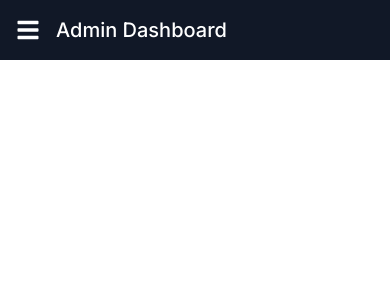
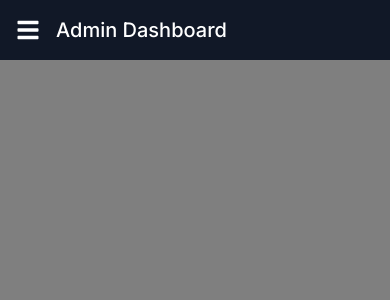
Before and after one commit to Tasheen2002/E-Commerce-MERN, a React (Vite) app in the folder frontend/: page /admin in a window 390 px wide. Both pictures are taken after a click on the button 28 px from the left and 30 px from the top of the page. Shown: the top 300 px of the page. Built offline with nearby package versions, Linux system fonts and the light colour scheme; a web font is replaced by a local one.

Commit message:
created overlay for mobile side bar

```diff
--- a/frontend/src/components/Admin/AdminLayout.jsx
+++ b/frontend/src/components/Admin/AdminLayout.jsx
@@ -16,6 +16,14 @@ const AdminLayout = () => {
         </button>
         <h1 className="ml-4 text-xl font-medium">Admin Dashboard</h1>
       </div>
+
+      {/* Overlay for mobile sidebar */}
+      {isSidebarOpen && (
+        <div
+          className="fixed inset-0 z-10 bg-black bg-opacity-50 md:hidden"
+          onClick={toggleSidebar}
+        ></div>
+      )}
     </div>
   );
 };
```
